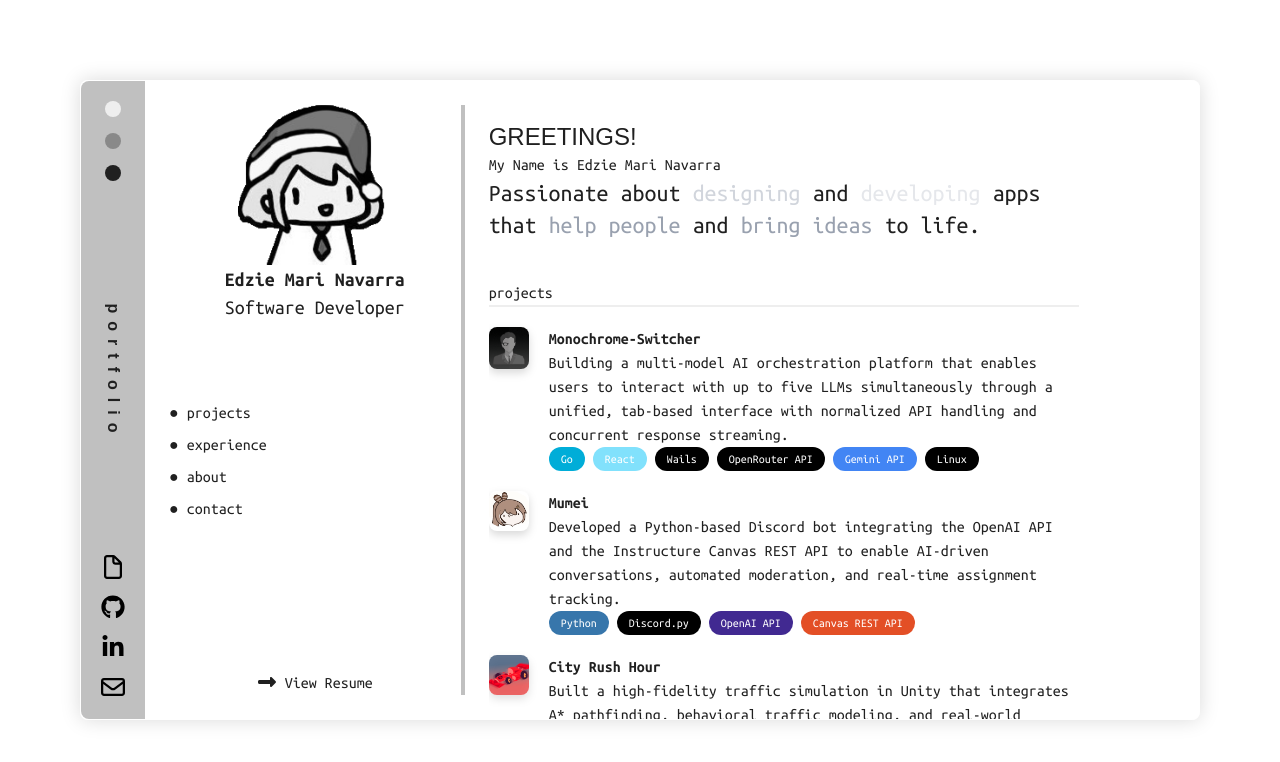
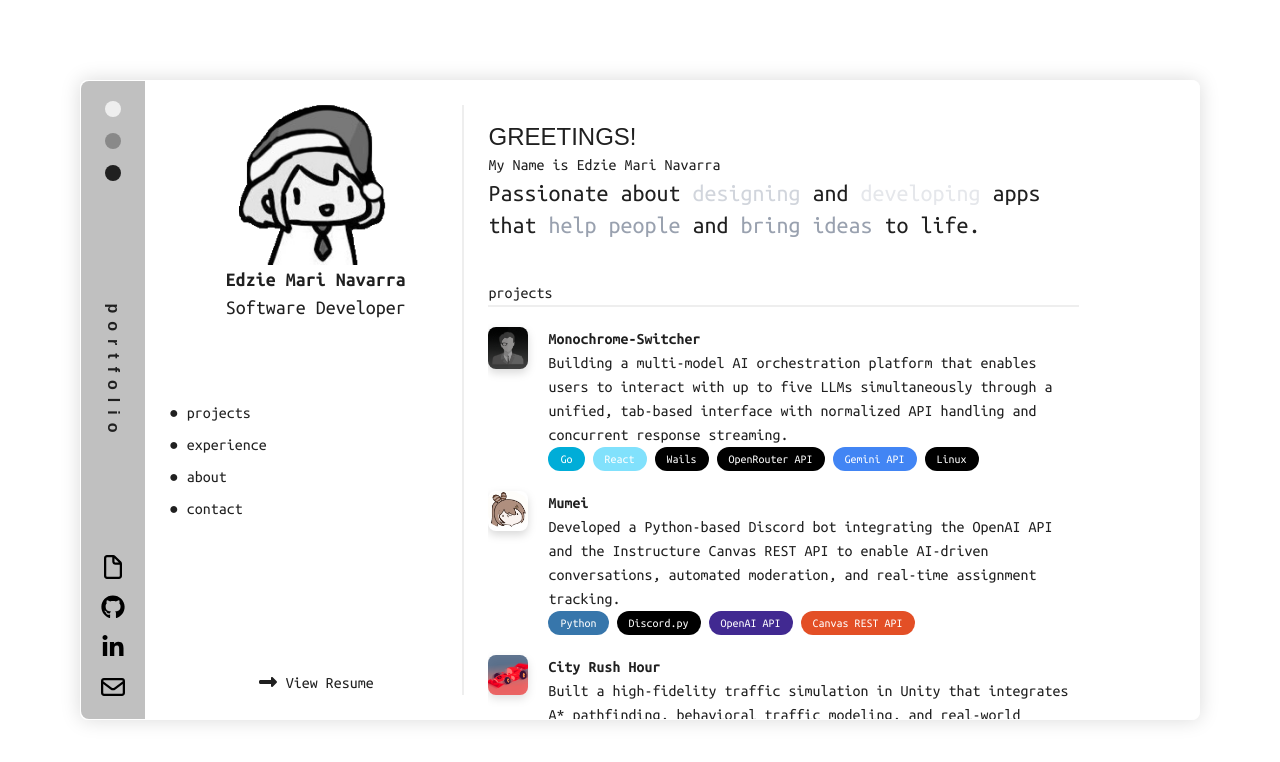
Before and after one commit to Luc1l1us/portfolio, a Next.js app: page / in a window 1280 px wide. Shown: the top 762 px of the page. Built offline with nearby package versions, Linux system fonts and the light colour scheme; a web font is replaced by a local one.

Commit message:
changed the density of the right border of first column

```diff
--- a/app/globals.css
+++ b/app/globals.css
@@ -58,7 +58,7 @@ body {
 .first-column {
   scrollbar-width: none;
   overflow: scroll;
-  border-right: 4px solid var(--color-silver);
+  border-right: 2px solid var(--color-silver-100);
 }
 
 @layer components {
```
